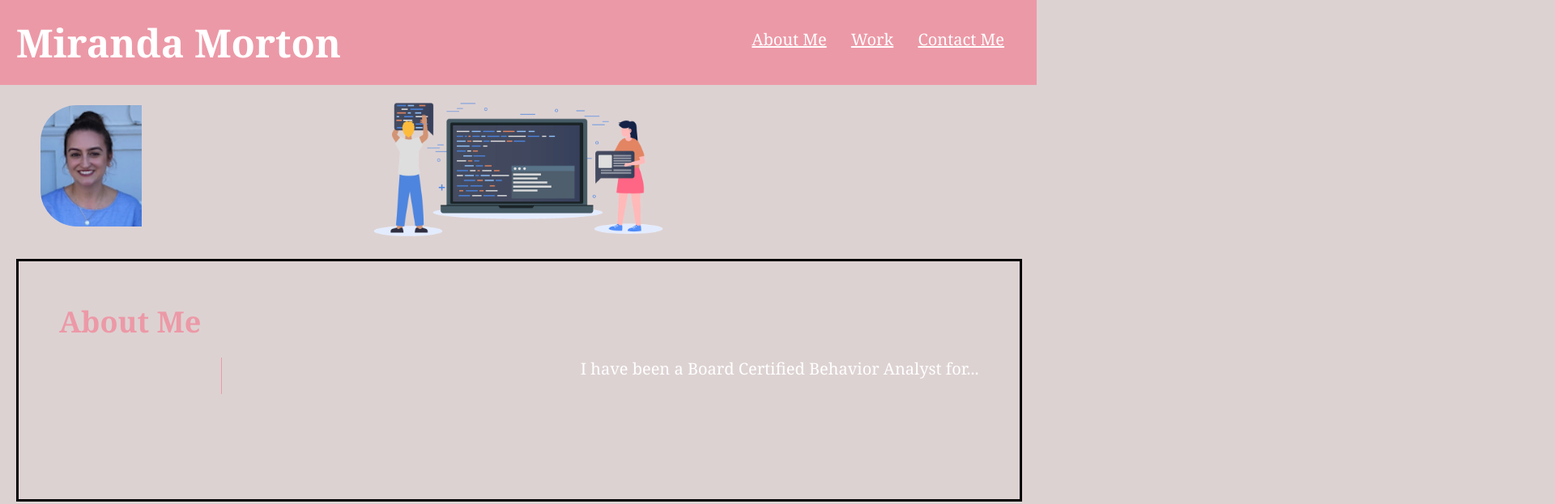
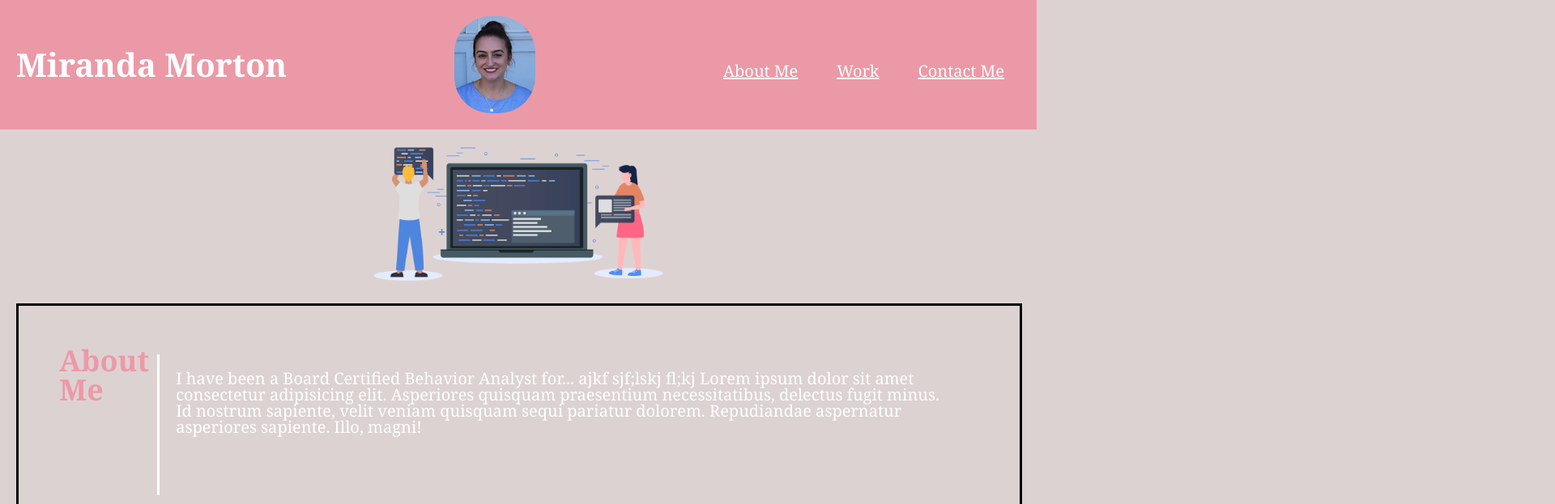
Before and after one commit to mirandamorton1/MyPortfolio, a plain HTML site: page index.html in a window 1280 px wide. Shown: the top 623 px of the page at 81% size, 1920 px wide, since content can reach past the window. Drawn offline with Linux system fonts and the light colour scheme.

Commit message:
photo centered, line centered with text

```diff
--- a/assets/stylesheet.css
+++ b/assets/stylesheet.css
@@ -6,34 +6,41 @@
 
 body {
     background-color: rgb(221, 210, 210);
+    font-family: Georgia, 'Times New Roman', Times, serif;
 }
 
 header {
+    display: flex;
+    justify-content: space-between;
+    align-items: center;
     padding: 20px;
     background-color: rgb(236, 153, 167);
     color: #ffffff;
 }
 
 header h1 {
-    display: inline-block;
-    font-size: 48px;
-    font-family: Georgia, 'Times New Roman', Times, serif;
+    font-size: 40px;
+}
+
+header img {
+    border-radius: 45px;
 }
 
 header nav {
+    width: 30%;
     padding-top: 15px;
     margin-right: 20px;
-    float: right;
-    font-family:Georgia, 'Times New Roman', Times, serif;
     font-size: 20px;
 }
 
 header nav ul {
+    display: flex;
+    justify-content: space-between;
     list-style-type: none;
 }
 
 header nav ul li {
-    display: inline-block;
+    text-align: center;
     margin-left: 25px;
 }
 
@@ -44,16 +51,14 @@ a {
 
 .backgroundpic {
     height: 200px;
-    width: 100%;
     margin-bottom: 15px;
     background-image: url("./programming-art.png");
     background-size: contain;
     background-position: center;
     background-repeat: no-repeat;
-    position: relative;
-}
+    }
 
-.headshot {
+/* .headshot {
     height: 150px;
     width: 150%;
     margin-top: 25px;
@@ -63,19 +68,10 @@ a {
     background-size: contain;
     background-position: left;
     background-repeat: no-repeat;
-    position:absolute;
+    position:relative;
     border-radius: 45px;
-}
+} */
 
-.float-left {
-    float: left;
-    margin-right: 25px;
-}
-
-.float-right {
-    float: right;
-    margin-left: 25px;
-}
 
 main {
     width: 97%;
@@ -84,30 +80,37 @@ main {
 
 }
 
-.aboutme, .work, .contactme {
+#aboutme, #work, #contactme {
+    display: flex;
     margin-bottom: 20px;
     padding: 50px;
     height: 300px;
-    font-family: Georgia, 'Times New Roman', Times, serif;
     background-color: rgb(221, 210, 210);
     color: #ffffff;
     border: solid black;
+}
+
+.portfoliocontent {
+    border-left: 3px solid #ffffff;
+    margin: 10px;
+    padding: 20px;
+    /* text-align: right;  */
 }
 
 .work img {
     max-height: 200px;
 }
 
-.aboutme h2, .work h2, .contactme h2 {
+#aboutme h2, .work h2, .contactme h2 {
     margin-bottom: 20px;
     font-size: 36px;
     color: rgb(236, 153, 167);
 }
 
-.aboutme p, .work p {
+#aboutme p, .work p {
     font-size:20px;
     color: white;
-    text-align: right;
+    /* text-align: right;  */
 }
 
 .contactme div ul {
@@ -115,20 +118,12 @@ main {
     color: white;
     list-style-type: none;
     margin-right: 50px;
+    list-style-type: none;
+    text-align: center;
 }
 
 .contactme div ul li {
     display:inline-block;
     text-decoration: underline;
-    text-align:right;
+    text-indent: 90px;
 }
-
-div.vertical-line-aboutme{
-    width: 1px; /* Line width */
-    background-color: rgb(236, 153, 167); /* Line color */
-    margin-left: 200px;
-    height: 200px; /* Override in-line if you want specific height. */
-    float: left; /* Causes the line to float to left of content.
-      You can instead use position:absolute or display:inline-block
-      if this fits better with your design */
-  }
--- a/index.html
+++ b/index.html
@@ -3,6 +3,7 @@
 
 <head>
     <meta charset="UTF-8" />
+    <link rel="stylesheet" href="./assets/reset.css">
     <link rel="stylesheet" href="./assets/stylesheet.css">
     <title>My Portfolio</title>
 </head>
@@ -10,6 +11,7 @@
 <body>
     <header>
         <h1>Miranda Morton</h1>
+            <img src="./assets/headshot.png" alt="photo of Miranda">
         <nav>
             <ul>
                 <li>
@@ -24,20 +26,22 @@
             </ul>
         </nav>
     </header>
-    <div class="headshot"></div><div class="backgroundpic"></div>
+   <div class="backgroundpic"></div>
     <main>
-        <section id="aboutme" class="aboutme">
+        <section id="aboutme">
+            <!-- class="aboutme" -->
             <h2>About Me</h2>
-            <div class="vertical-line-aboutme" style="height: 45px;"></div>
+           <div class="portfoliocontent">
             <p>
-                I have been a Board Certified Behavior Analyst for...
+                I have been a Board Certified Behavior Analyst for... ajkf sjf;lskj fl;kj Lorem ipsum dolor sit amet consectetur adipisicing elit. Asperiores quisquam praesentium necessitatibus, delectus fugit minus. Id nostrum sapiente, velit veniam quisquam sequi pariatur dolorem. Repudiandae aspernatur asperiores sapiente. Illo, magni!
             </p>
+            </div>
         </section>
         <section id="work" class="work">
             <h2>Work</h2>
             <p>
                 The web ir y
-            </p>
+             </p>
         </section>
         <section id="contactme" class="contactme">
             <h2>Contact Me</h2>
```
Also changed, not shown: 1 other file.
